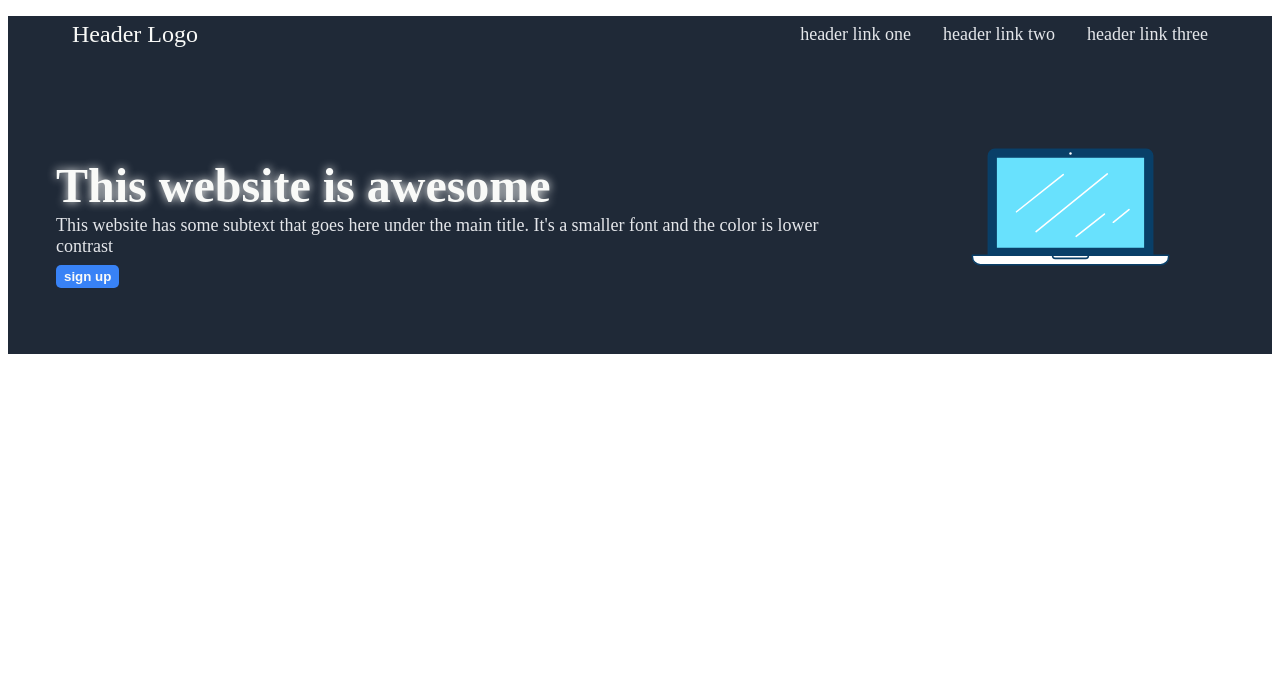
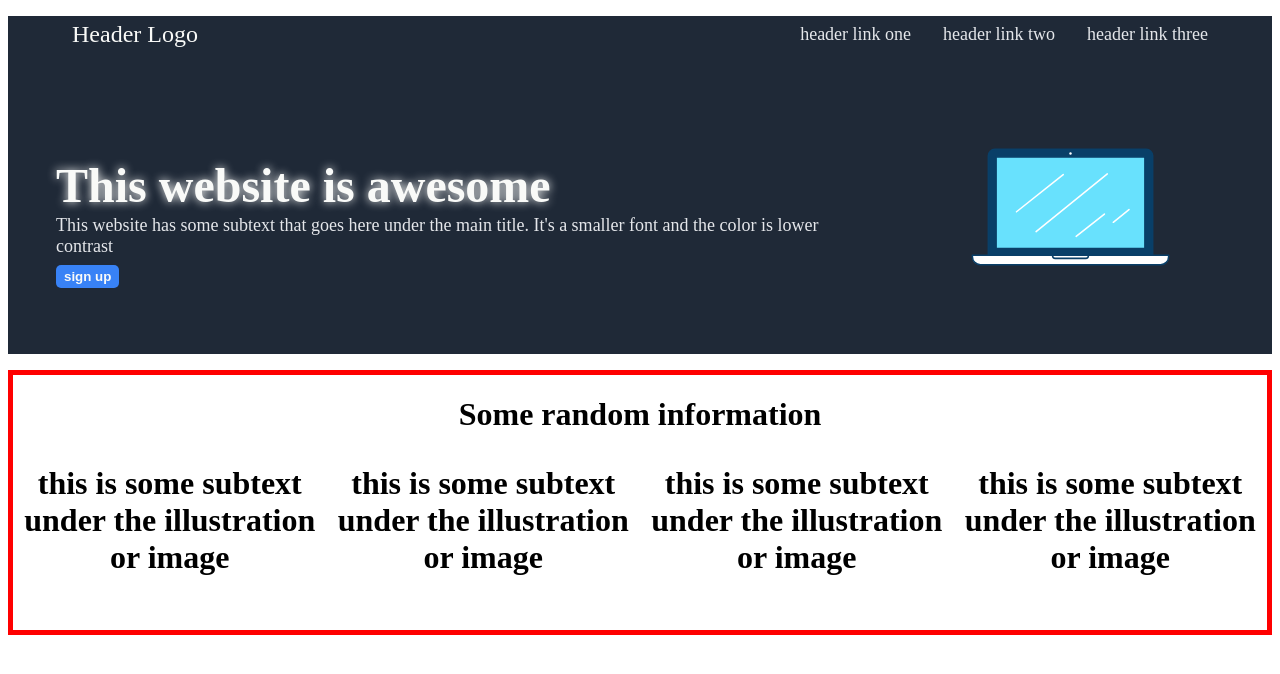
Before and after one commit to BleuVLK/landing-page, a plain HTML site: page index.html in a window 1280 px wide. Drawn offline with Linux system fonts and the light colour scheme.

Commit message:
Add "some random information section" to HTML

```diff
--- a/css/styles.css
+++ b/css/styles.css
@@ -1,5 +1,5 @@
 .hero {
-    background-color: #1F2937
+    background-color: #1F2937;
 }
 
 .hero > * {
@@ -88,3 +88,12 @@ a, a:visited, a:hover, a:active {
     font-size: 18px;
     font-weight: lighter;
 }
+
+.box-illustrations {
+    border: 5px solid red;
+    text-align: center;
+}
+
+.boxes {
+    display: flex;
+}
--- a/index.html
+++ b/index.html
@@ -30,5 +30,18 @@
             </div>
         </div>
     </div>
+    <div class="box-illustrations">
+        <h1>Some random information</h>
+        <div class="boxes">
+            <div class="box"></div>
+            <p class="subtext"> this is some subtext under the illustration or image</p>
+            <div class="box"></div>
+            <p class="subtext"> this is some subtext under the illustration or image</p>
+            <div class="box"></div>
+            <p class="subtext"> this is some subtext under the illustration or image</p>
+            <div class="box"></div>
+            <p class="subtext"> this is some subtext under the illustration or image</p>
+        </div>
+    </div>
 </body>
 </html>
```
